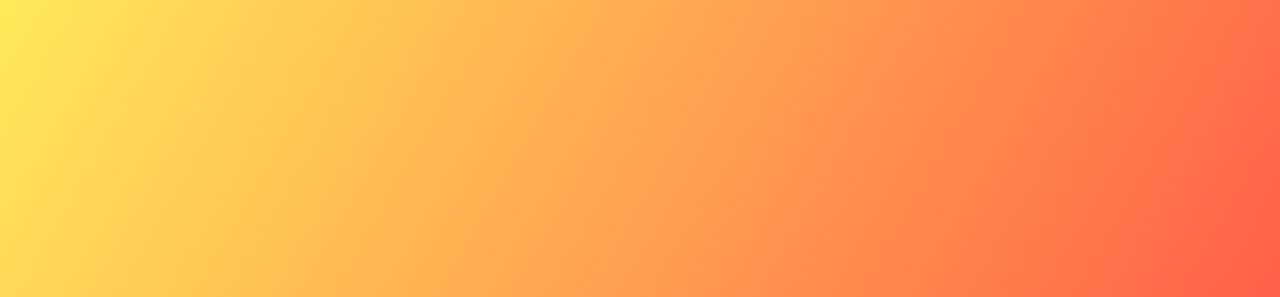
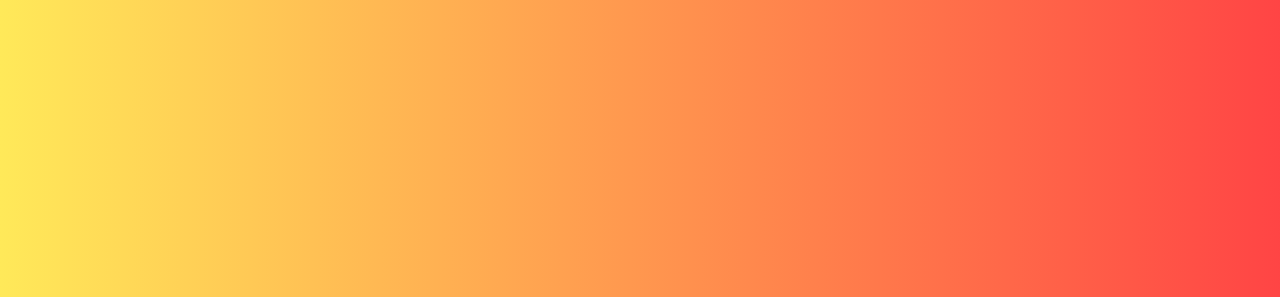
Before and after one commit to danvitmac/clock-dinamic, a plain HTML site: page index.html in a window 1280 px wide. Shown: the top 297 px of the page. Drawn offline with Linux system fonts and the light colour scheme.

Commit message:
feat: change deg in gradient

```diff
--- a/assets/css/style.css
+++ b/assets/css/style.css
@@ -9,7 +9,7 @@
 
 body {
     height: 100vh;
-    background: linear-gradient(120deg, #ffe53bd8, #ff2525da);
+    background: linear-gradient(90deg, #ffe53bd8, #ff2525da);
     display: flex;
     align-items: center;
     justify-content: center;
```
